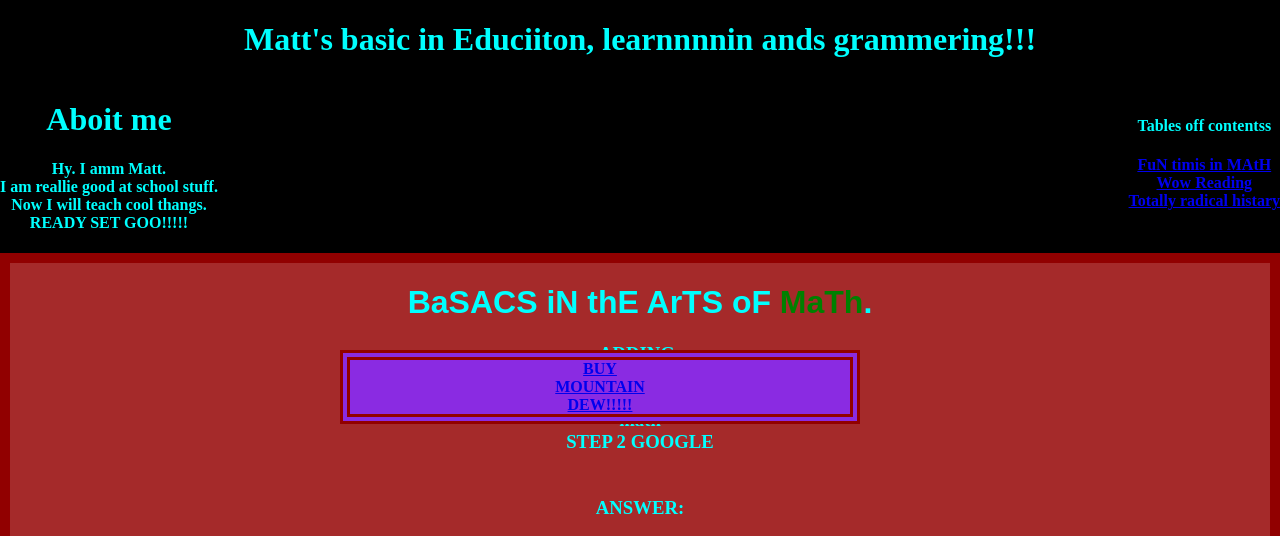
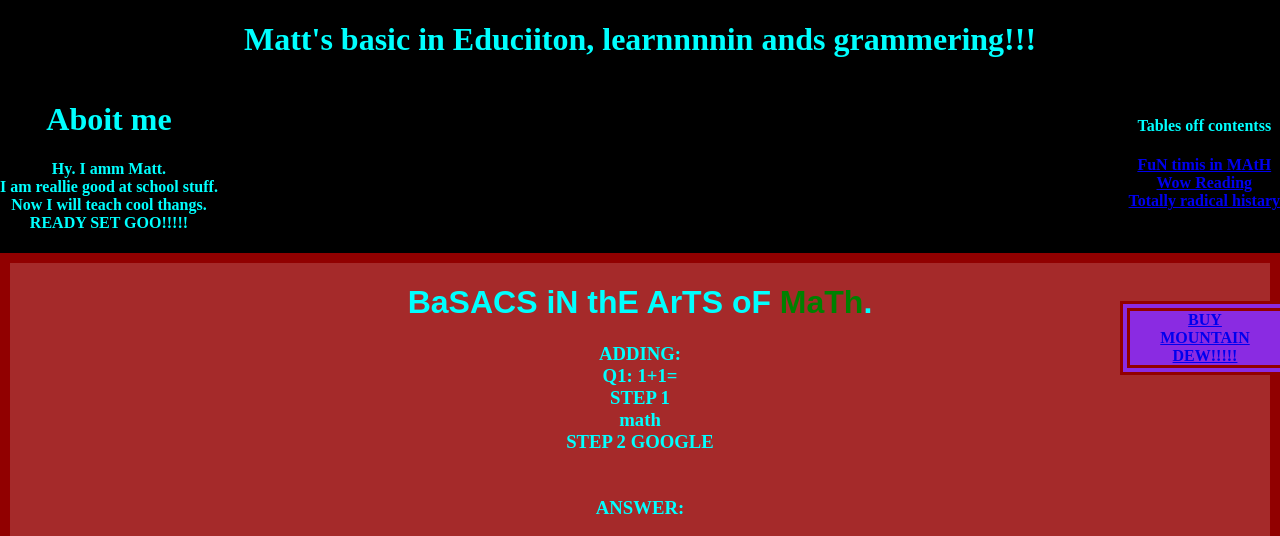
Before and after one commit to machommcan/machommcan.github.io, a plain HTML site: page index.html in a window 1280 px wide. Shown: the top 536 px of the page. Drawn offline with Linux system fonts and the light colour scheme.

Commit message:
lol
why herer, not know...

```diff
--- a/index.html
+++ b/index.html
@@ -59,7 +59,7 @@
       .idiot4
       {
         position:relative;
-          right: px;
+          right: 1px;
         bottom: 20px;
           width: 200%;
         z-index: 4;
@@ -71,10 +71,11 @@
       #ad { border: 10px double rgb(145,0,0);
         background-color: blueviolet;
         position: fixed;
-        top: 50px;
+  top: 1px;
+        right: -10px;
         z-index: 1;
-        width: 500px;
-        margin-left: -300px;
+        width: 150px;
+        float: right;
         margin-top: 300px;
       }
       #links {
```
